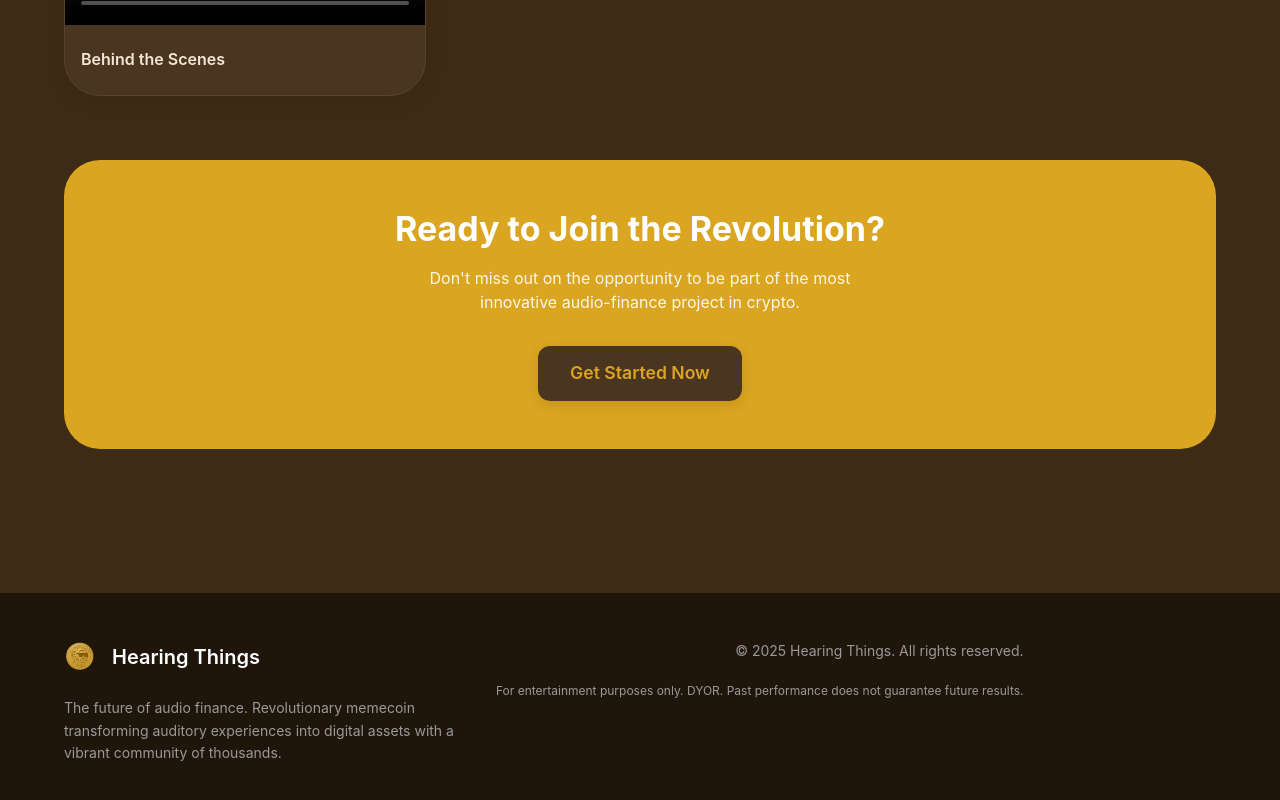
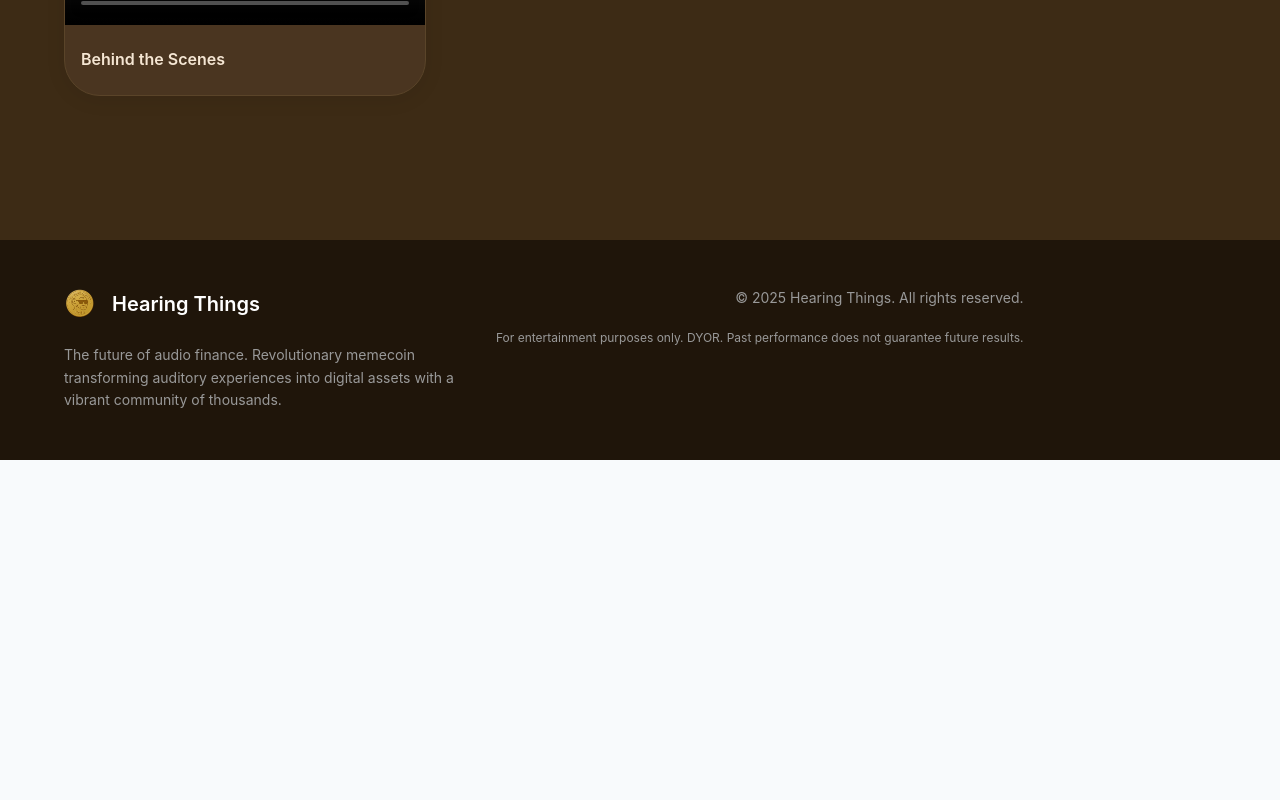
Before and after one commit to payb0y/hearing-things-website, a React (Vite) app: page / in a window 1280 px wide. Shown: the part 2904-3704 px from the top of the page. After the commit the page ends 3364 px from the top, so only its background shows below. Built offline with nearby package versions, Linux system fonts and the light colour scheme; grey boxes are pictures that could not be loaded.

Commit message:
Comment out Paper component in HomePage for future use, improving code organization and readability.

```diff
--- a/src/components/HomePage.jsx
+++ b/src/components/HomePage.jsx
@@ -776,7 +776,7 @@ const HomePage = () => {
         </Box>
 
                  {/* CTA Section */}
-         <Paper
+         {/* <Paper
            elevation={0}
            sx={{
              p: 6,
@@ -812,7 +812,7 @@ const HomePage = () => {
            >
              Get Started Now
            </Button>
-         </Paper>
+         </Paper> */}
 
                  {/* Quick Stats */}
          {/* <Grid container spacing={4} sx={{ mb: 8 }}>
```
